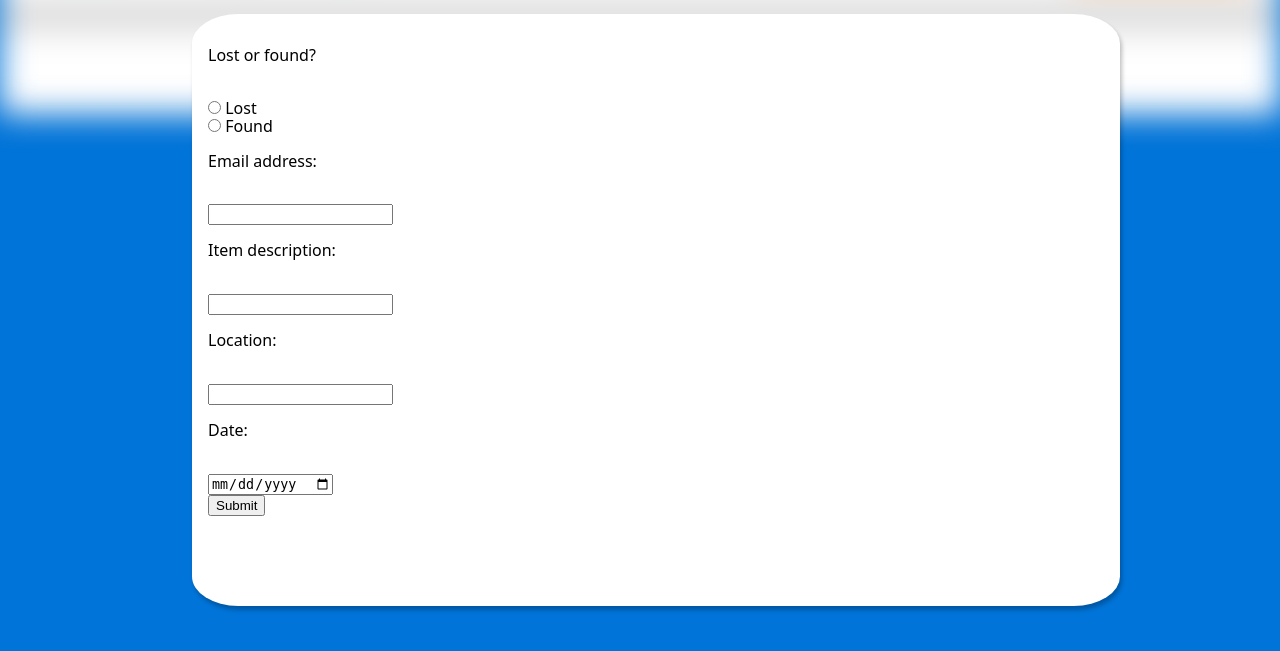
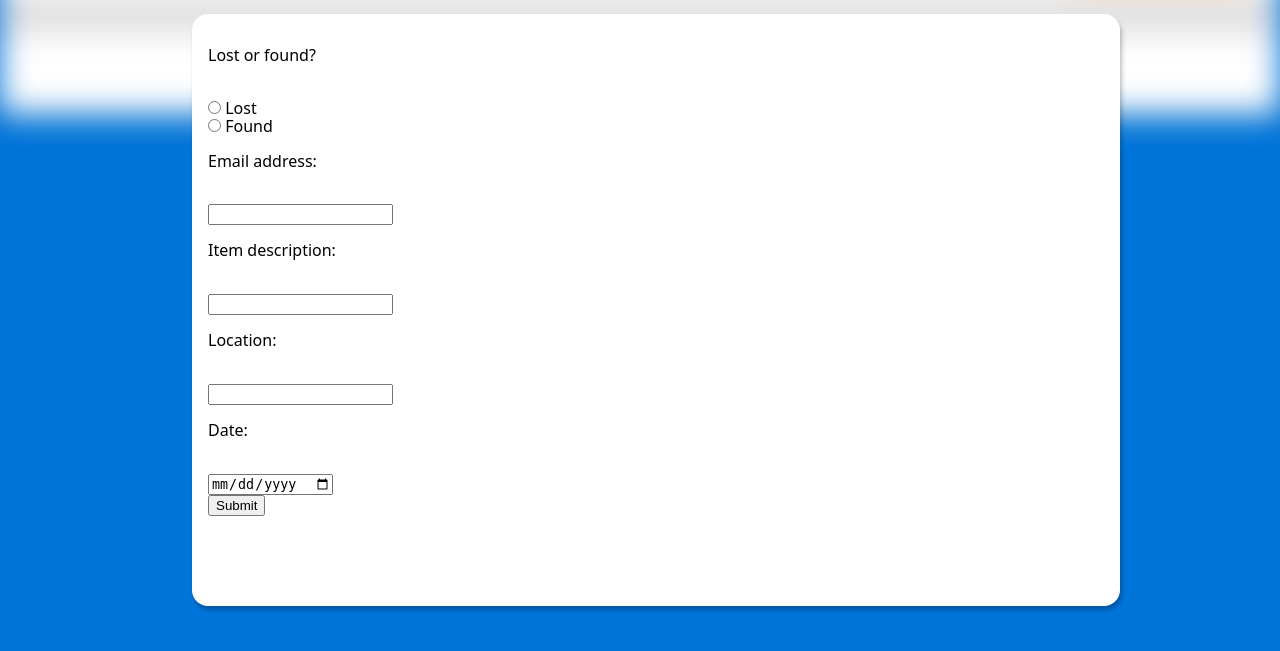
Before and after one commit to kacperlsky/2018-Sheffield-Hackathlon, a PHP site: page /ListingPage.html in a window 1280 px wide, after a click on "SUBMIT AN ITEM". Shown: the part 106-757 px from the top of the page. Run offline with PHP 8.4, Linux system fonts and the light colour scheme; some libraries are stand-ins or nearby versions.

Commit message:
improved popup corners

```diff
--- a/css/popups.css
+++ b/css/popups.css
@@ -1,5 +1,5 @@
 #wrapper {
-	transition: filter 0.2s linear;
+	transition: filter 0.1s linear;
 }
 
 #popup, .popup {
@@ -13,6 +13,6 @@
 	padding: 1em;
 	overflow: scroll;
 	background-color: white;
-	border-radius: 5%;
+	border-radius: 1em;
 	box-shadow: 2px 4px 4px rgba(0, 0, 0, 0.25);
 }
```
